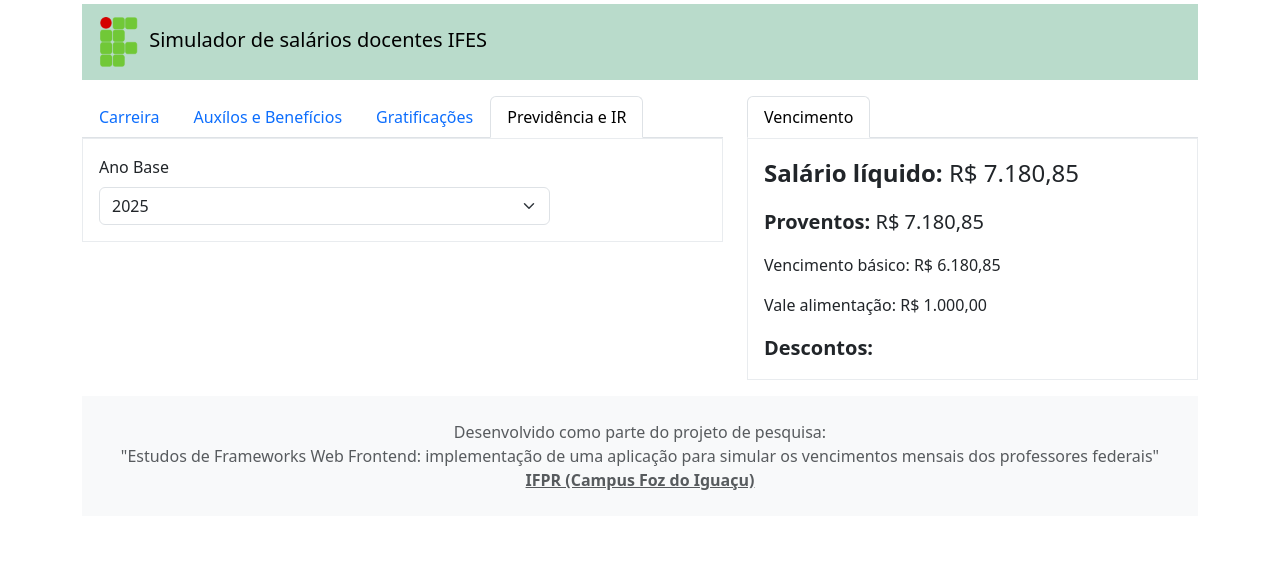
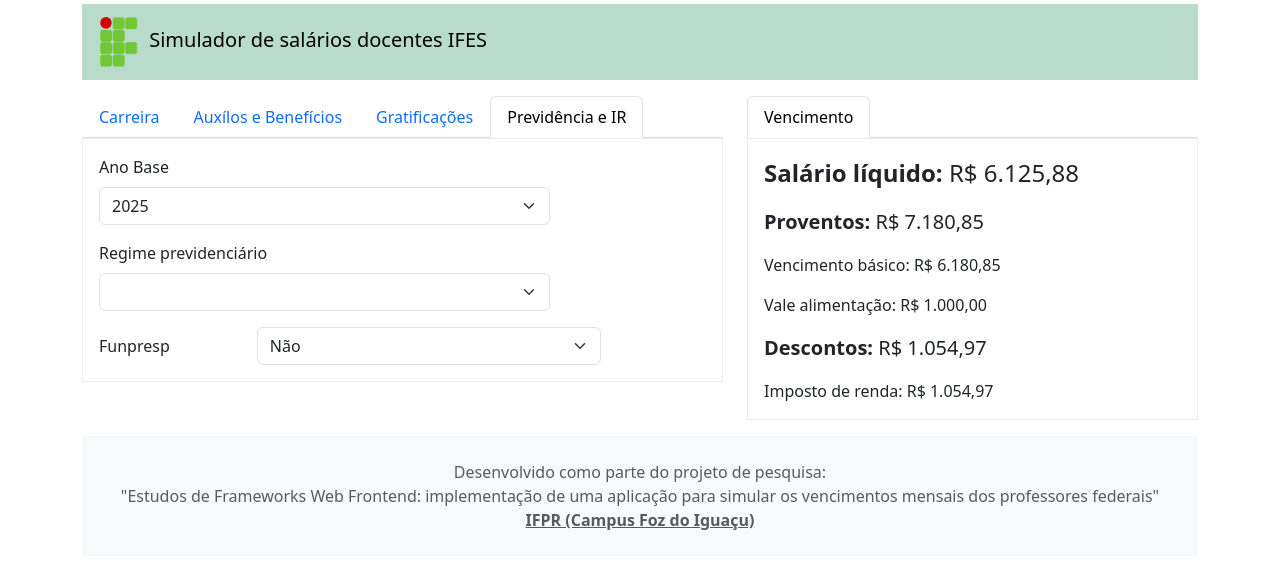
Before and after one commit to simuladorSalariosDocentes/aplicacao, a Vue app in the folder simulador/: page / in a window 1280 px wide. Both pictures are taken after a click on the tab "Previdência e IR". Shown: the top 568 px of the page. Built offline with nearby package versions, Linux system fonts and the light colour scheme.

Commit message:
Finalização IR e início previdência

```diff
--- a/simulador/src/components/Simulador.vue
+++ b/simulador/src/components/Simulador.vue
@@ -34,7 +34,6 @@ function setGratificacoes(gratificacoes) {
 }
 
 function setPrevidenciaIR(previdencia, ir) {
-  console.log("passou");
   simulador.previdencia = previdencia;
   simulador.ir          = ir;
 
--- a/simulador/src/components/Vencimento.vue
+++ b/simulador/src/components/Vencimento.vue
@@ -28,7 +28,10 @@ const valoresVencimento = reactive(
       auxPreEscolar: 0,
       gratificacaoFCC: 0,
       gratificacaoFG: 0,
-      gratificacaoCD: 0
+      gratificacaoCD: 0,
+
+      descontos: 0,
+      descontoIR: 0
 
 
     }
@@ -46,8 +49,6 @@ function calcularVencimento(vencimento) {
 defineExpose({
   calcularVencimento
 });
-
-
 
 </script>
 
@@ -124,6 +125,12 @@ defineExpose({
         <!-- Descontos -->
         <div class="col-12 fs-5">
           <span class="fw-bold">Descontos: </span>
+          <span>{{ formatarNumero.formatarReais(valoresVencimento.valores.descontos) }}</span>
+        </div>
+
+        <div class="col-12" v-if="valoresVencimento.valores.descontoIR > 0">
+          <span class="fw-medium">Imposto de renda: </span>
+          <span>{{ formatarNumero.formatarReais(valoresVencimento.valores.descontoIR) }}</span>
         </div>
 
       </div>
--- a/simulador/src/components/simulador/PrevidenciaIR.vue
+++ b/simulador/src/components/simulador/PrevidenciaIR.vue
@@ -35,6 +35,7 @@ onMounted(() => {
         ir.idAnoBase          = hoje.getFullYear();
     }
 
+    atualizarVencimento();
 });
 
 function atualizarVencimento(event) {
@@ -50,13 +51,45 @@ function atualizarVencimento(event) {
 
     <div class="row g-3">
 
-        <!-- FCC -->
+        <!-- Ano Base -->
         <div class="col-9">
             <label for="selAnoBase" class="form-label">Ano Base</label>
             <select id="selAnoBase" class="form-select" v-model="previdencia.idAnoBase" @change="atualizarVencimento">
-                <option value="0">Em branco</option>
                 <option v-for="ano in dados.listaAnoBase" :value="ano.id">{{ ano.descricao }}</option>
             </select>
+        </div>
+
+        <!-- Regime Previdência -->
+        <div class="col-9">
+            <label for="selRegimePrev" class="form-label">Regime previdenciário</label>
+            <select id="selRegimePrev" class="form-select" v-model="previdencia.idRegime" @change="atualizarVencimento">
+                <option v-for="ano in dados.listaAnoBase" :value="ano.id">{{ ano.descricao }}</option>
+            </select>
+        </div>
+
+        <!-- Funpresp -->
+        <div class="col-12">
+            <!-- Funpresp -->
+            <div class="row">
+                <label for="selFunpresp" class="col-3 col-form-label">Funpresp</label>
+                <div class="col-7">
+                    <select id="selFunpresp" class="form-select" v-model="previdencia.idFunprespRegime" @change="atualizarVencimento">
+                        <option value="0">Não</option>
+                        <option v-for="ano in dados.listaAnoBase" :value="ano.id">{{ ano.descricao }}</option>
+                    </select>
+                </div>
+            </div>
+
+            <!-- FG Alíquota -->
+            <div class="row mt-2" v-if="previdencia.idFunprespRegime > 0">
+                <span class="col-1"></span>
+                <label for="selFunprespAliq" class="col-2 offset-1 col-form-label col-form-label-sm">Alíquota</label>
+                <div class="col-4">
+                    <select id="selFunprespAliq" class="form-select form-select-sm" v-model="previdencia.idFunprespAliquota" @change="atualizarVencimento">
+                        <option v-for="ano in dados.listaAnoBase" :value="ano.id">{{ ano.descricao }}</option>
+                    </select>
+                </div>
+            </div>
         </div>
 
     </div>
--- a/simulador/src/dados/ir_faixas.json
+++ b/simulador/src/dados/ir_faixas.json
@@ -9,25 +9,25 @@
                 "aliquota": 0
             },
             {
-                "idFaixa": 1,
+                "idFaixa": 2,
                 "valorInicial": 2259.20,
                 "valorFinal": 2826.65,
                 "aliquota": 7.5
             },
             {
-                "idFaixa": 1,
+                "idFaixa": 3,
                 "valorInicial": 2826.66,
                 "valorFinal": 3751.05,
                 "aliquota": 15
             },
             {
-                "idFaixa": 1,
+                "idFaixa": 4,
                 "valorInicial": 3751.06,
                 "valorFinal": 4664.68,
                 "aliquota": 22.5
             },
             {
-                "idFaixa": 1,
+                "idFaixa": 5,
                 "valorInicial": 4664.69,
                 "valorFinal": 999999,
                 "aliquota": 27.5
--- a/simulador/src/services/CalcularDescontosService.js
+++ b/simulador/src/services/CalcularDescontosService.js
@@ -2,17 +2,38 @@ import { dadosIrFaixasService } from "./dados/DadosIrFaixasService";
 
 class CalcularDescontosService {
 
-    calcularIR(vencimento) {
-        /* TODO
+    calcularIR(vencimento, valorBaseCalculo) {
+        let totalIR = 0;
+
         if(vencimento.ir.idAnoBase > 0) {
             const faixasIR =
                 dadosIrFaixasService.carregarRegistro(vencimento.ir.idAnoBase);
 
-            console.log(faixasIR);
+            if(faixasIR) {
+                let valorIniFaixaAnterior = 0;
+                let ultimaFaixa = false;
+                faixasIR.forEach(faixa => {
+
+                    if(! ultimaFaixa) {
+                        let valorFaixa = 0;
+                        if(valorBaseCalculo > faixa.valorFinal) {
+                            valorFaixa = faixa.valorFinal - faixa.valorInicial;
+
+                            valorIniFaixaAnterior = faixa.valorInicial;
+                        } else {
+                            valorFaixa = valorBaseCalculo - valorIniFaixaAnterior;
+
+                            ultimaFaixa = true;
+                        }
+
+                        totalIR += (valorFaixa * faixa.aliquota) / 100;
+                    }
+                });
+
+            }
         }
-        */
 
-        return 0;
+        return totalIR;
     }
 
 }
--- a/simulador/src/services/CalcularVencimentoService.js
+++ b/simulador/src/services/CalcularVencimentoService.js
@@ -47,22 +47,26 @@ class CalcularVencimentoService {
             auxPreEscolar = calcularProventosService.calcularAuxilioPreEscolar(vencimento);
         }
 
-        if(vencimento.ir) {
-            ir = calcularDescontosService.calcularIR(vencimento);
-        }
-
-
         if(percentualCD == dadosGratificacoesCDValoresService.PERCENTUAL_100) {
             //Quando a CD é 100%, não considera-se o vencimento do cargo
             //Após calcular os auxílios, deve-se zerar o vencimeno básico, pois será o valor da CD
             vencBasico = 0;
         }
 
+        //TODO - Calcular a previdência aqui
+
+
+        if(vencimento.ir) {
+            let valorBaseCalculoIR = vencBasico + retribTit + gratificFCC + gratificFG + gratificCD;
+            ir = calcularDescontosService.calcularIR(vencimento, valorBaseCalculoIR);
+        }
 
 
         proventos = vencBasico + retribTit +
                     valeAlimen + saudeSup + auxTransp + auxPreEscolar +
                     gratificFCC + gratificFG + gratificCD;
+
+        descontos = ir;
 
         salarioLiquido = proventos - descontos;
 
@@ -78,7 +82,10 @@ class CalcularVencimentoService {
             auxPreEscolar: auxPreEscolar,
             gratificacaoFCC: gratificFCC,
             gratificacaoFG: gratificFG,
-            gratificacaoCD: gratificCD
+            gratificacaoCD: gratificCD,
+
+            descontos: descontos,
+            descontoIR: ir
         };
     }
 
--- a/simulador/src/services/dados/DadosIrFaixasService.js
+++ b/simulador/src/services/dados/DadosIrFaixasService.js
@@ -2,29 +2,15 @@ import Dados from "@/dados/ir_faixas.json";
 
 class DadosIrFaixasService {
 
-    carregarDados(idAno) {
+    carregarRegistro(idAno) {
         const dados = Dados;
 
         const irFaixa = dados.filter((ir) => ir.idAno == idAno);
         if(irFaixa && irFaixa.length > 0)
             return irFaixa[0].faixas;
 
-        return null;
+        return null; //Retorna null se não encontrar
     }
-
-    /*
-    carregarRegistro(idFgValor) {
-        const dados = Dados;
-
-        for(const versao of dados) {
-            const fg = versao.valores.find((valor) => valor.id == idFgValor);
-            if(fg) {
-                return fg; // Retorna o primeiro valor de FG encontrado
-            }
-        }
-        return null; // Retorna null se não encontrar
-    }
-    */
 
 }
 
```
